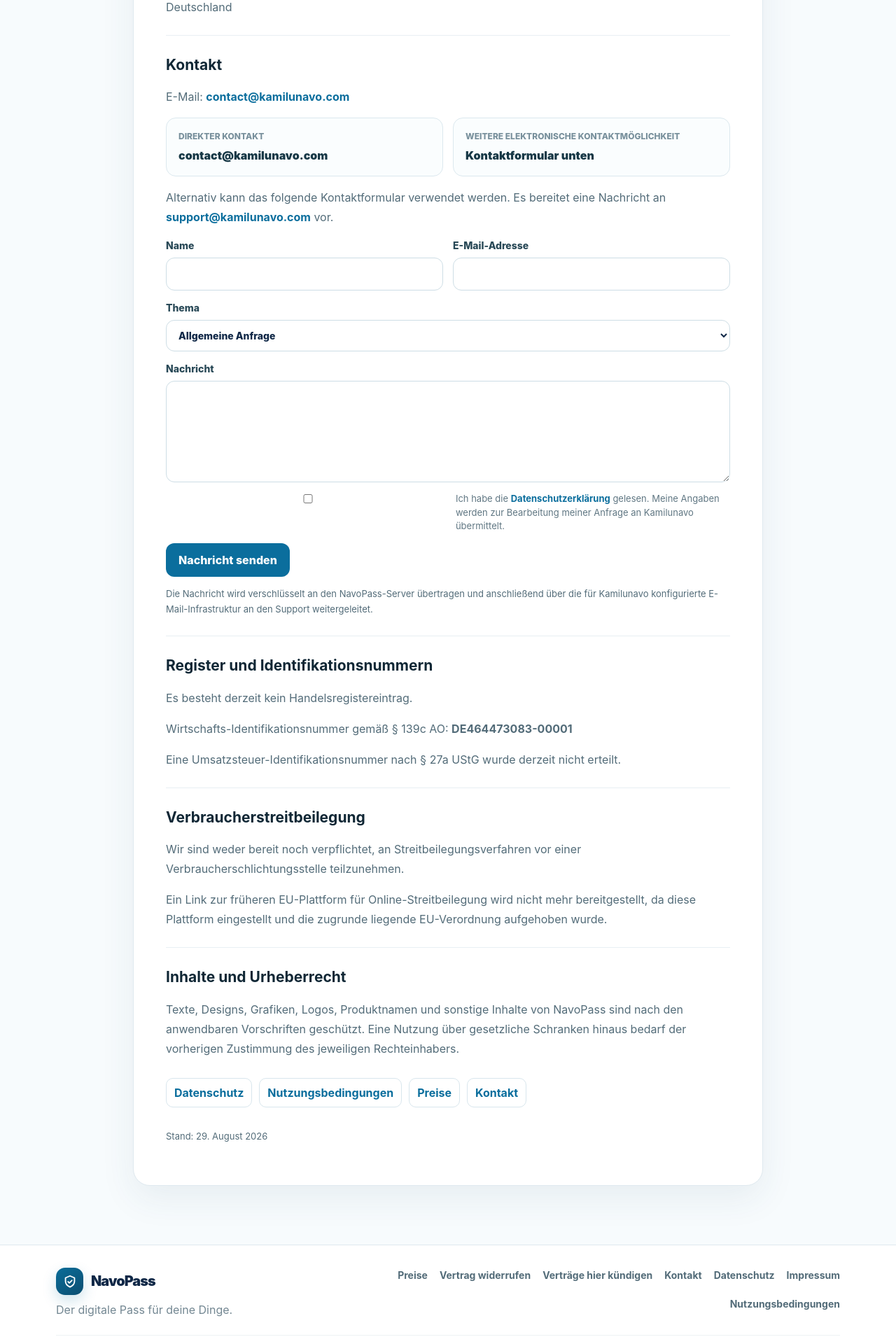
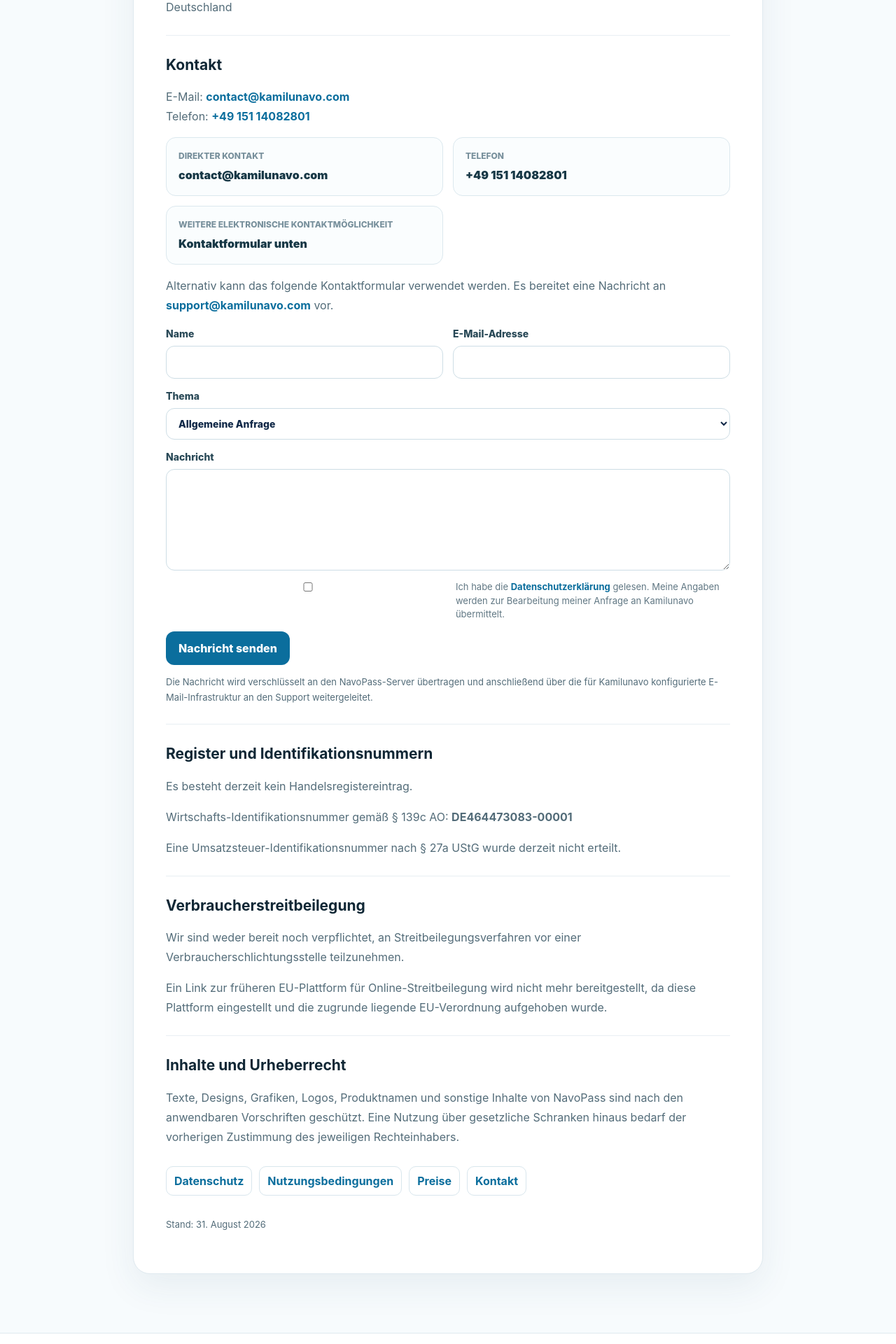
Before and after one commit to acciento89-bot/navopass, a Next.js app: page /impressum in a window 1280 px wide. Shown: the part 540-2460 px from the top of the page at 70% size. Built offline with nearby package versions, Linux system fonts and the light colour scheme; no server answers.

Commit message:
Use Kamilunavo business phone number

```diff
--- a/app/impressum/page.tsx
+++ b/app/impressum/page.tsx
@@ -27,9 +27,10 @@ export default function ImprintPage() {
 
           <section>
             <h2>Kontakt</h2>
-            <p>E-Mail: <a href="mailto:contact@kamilunavo.com">contact@kamilunavo.com</a></p>
+            <p>E-Mail: <a href="mailto:contact@kamilunavo.com">contact@kamilunavo.com</a><br />Telefon: <a href="tel:+4915114082801">+49 151 14082801</a></p>
             <div className={styles.methods}>
               <div className={styles.method}><span>Direkter Kontakt</span><a href="mailto:contact@kamilunavo.com">contact@kamilunavo.com</a></div>
+              <div className={styles.method}><span>Telefon</span><a href="tel:+4915114082801">+49 151 14082801</a></div>
               <div className={styles.method}><span>Weitere elektronische Kontaktmöglichkeit</span><b>Kontaktformular unten</b></div>
             </div>
             <p>Alternativ kann das folgende Kontaktformular verwendet werden. Es bereitet eine Nachricht an <a href="mailto:support@kamilunavo.com">support@kamilunavo.com</a> vor.</p>
@@ -60,7 +61,7 @@ export default function ImprintPage() {
             <Link href="/preise">Preise</Link>
             <Link href="/kontakt">Kontakt</Link>
           </nav>
-          <p className={styles.meta}>Stand: 29. August 2026</p>
+          <p className={styles.meta}>Stand: 31. August 2026</p>
         </article>
       </main>
     </PublicShell>
```
